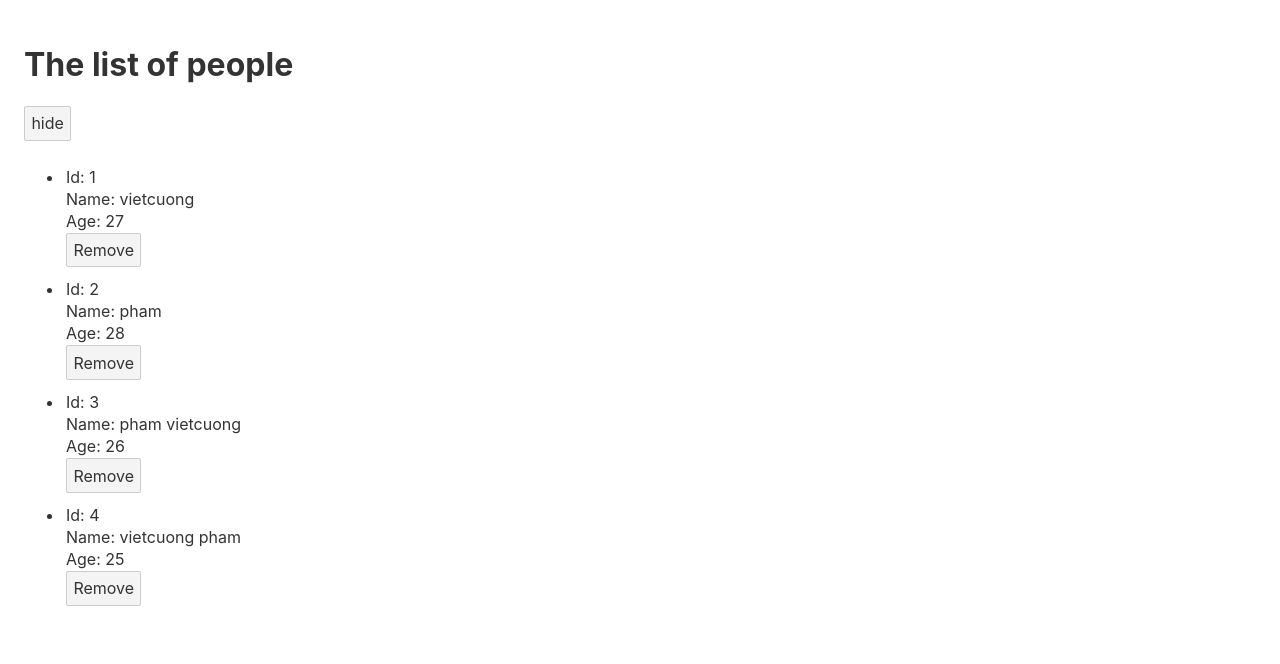
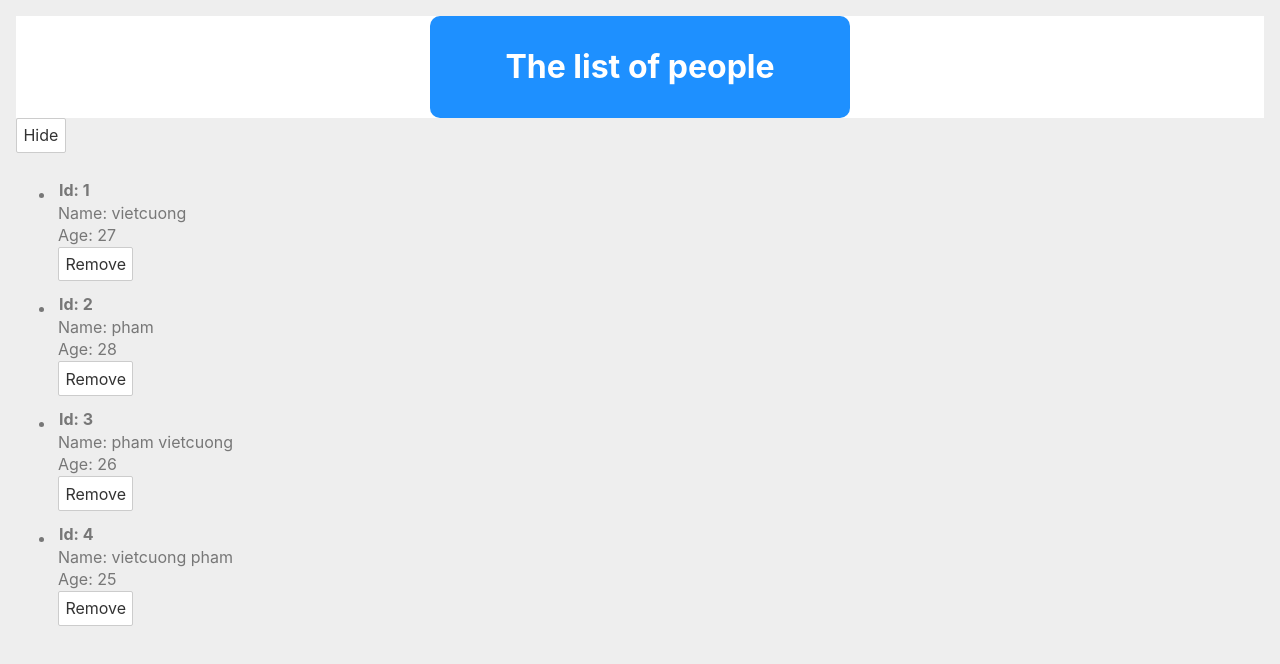
Before and after one commit to vietcuongworldworks/learb-svelte, a Svelte app: page / in a window 1280 px wide. Shown: the top 664 px of the page. Built offline with nearby package versions, Linux system fonts and the light colour scheme.

Commit message:
partt-10 css conditional promo

```diff
--- a/public/global.css
+++ b/public/global.css
@@ -1,4 +1,5 @@
-html, body {
+html,
+body {
 	position: relative;
 	width: 100%;
 	height: 100%;
@@ -9,11 +10,12 @@ body {
 	margin: 0;
 	padding: 8px;
 	box-sizing: border-box;
-	font-family: -apple-system, BlinkMacSystemFont, "Segoe UI", Roboto, Oxygen-Sans, Ubuntu, Cantarell, "Helvetica Neue", sans-serif;
+	font-family: -apple-system, BlinkMacSystemFont, "Segoe UI", Roboto, Oxygen-Sans, Ubuntu, Cantarell, "Helvetica Neue",
+		sans-serif;
 }
 
 a {
-	color: rgb(0,100,200);
+	color: rgb(0, 100, 200);
 	text-decoration: none;
 }
 
@@ -22,14 +24,17 @@ a:hover {
 }
 
 a:visited {
-	color: rgb(0,80,160);
+	color: rgb(0, 80, 160);
 }
 
 label {
 	display: block;
 }
 
-input, button, select, textarea {
+input,
+button,
+select,
+textarea {
 	font-family: inherit;
 	font-size: inherit;
 	-webkit-padding: 0.4em 0;
@@ -61,3 +66,20 @@ button:not(:disabled):active {
 button:focus {
 	border-color: #666;
 }
+
+/* extra styles */
+
+body {
+	color: #777;
+	background: #eee;
+	padding: 0;
+	margin: 0;
+}
+
+h1 {
+	color: orangered;
+}
+
+button {
+	background: white;
+}
--- a/src/Modal/Modal.svelte
+++ b/src/Modal/Modal.svelte
@@ -14,15 +14,20 @@
     }
 </script>
 
-<div>
+<div class="backdrop" class:promo={showModal}>
+    <div class="modal">
         <h1>The list of people</h1>
-    <button on:click={modalTextHandle}>{showModal ? `hide` : `show`}</button>
+    </div>
+</div>
+<button on:click={modalTextHandle}>
+    {showModal ? `Hide` : `Show`}
+</button>
 {#if showModal}
     <ul>
         {#each people as person}
             <li>
                 <table>
-                        <tr>Id: {person.id}</tr>
+                    <tr><th> Id: {person.id}</th></tr>
                     <tr>Name: {person.name}</tr>
                     <tr>Age: {person.age}</tr>
                     <tr>
@@ -38,7 +43,32 @@
         {/each}
     </ul>
 {/if}
-</div>
 
 <style>
+    .backdrop {
+        width: 100%;
+        height: 100%;
+        /* position: fixed; */
+        background: rgba(0, 0, 0, 0.8);
+    }
+    .modal {
+        padding: 10px;
+        border-radius: 10px;
+        max-width: 400px;
+        margin: auto;
+        text-align: center;
+        background: white;
+    }
+
+    .promo {
+        background: white;
+    }
+
+    .promo .modal {
+        background: dodgerblue;
+    }
+
+    .promo .modal h1 {
+        color: white;
+    }
 </style>
```
Lines whose indentation alone changed are shown as unchanged.
